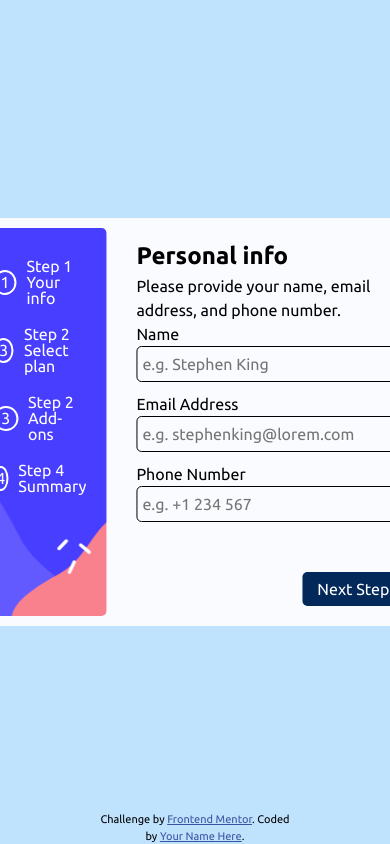
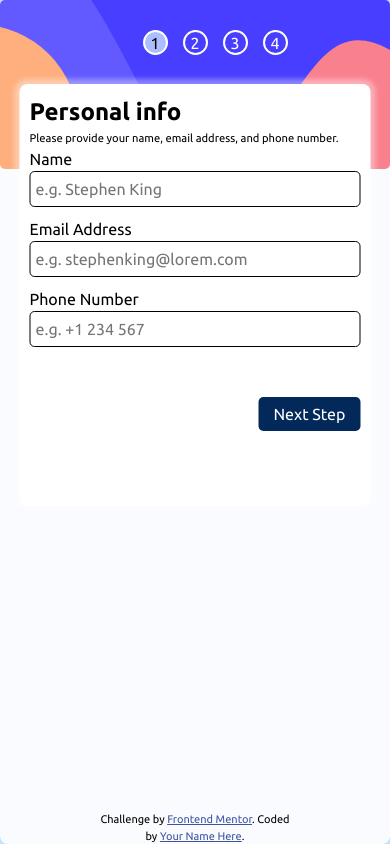
Before and after one commit to Shadrack04/Multi-step-form, a plain HTML site: page index.html in a window 390 px wide. Shown: the top 844 px of the page. Drawn offline with Linux system fonts and the light colour scheme.

Commit message:
Style the mobile view

```diff
--- a/index.html
+++ b/index.html
@@ -37,31 +37,31 @@
         <aside>
           <div class="steps">
             <div class="step step1">
-              <div class="count">1</div>
-              <div>
+              <div class="count active"><p>1</p></div>
+              <div class="step-label">
                 <p>Step 1</p>
                 <p>Your info</p>
               </div>
             </div>
             <div class="step step2">
-              <div class="count">3</div>
-              <div>
+              <div class="count"><p>2</p></div>
+              <div class="step-label">
                 <p>Step 2</p>
                 <p>Select plan</p>
               </div>
             </div>
 
             <div class="step step3">
-              <div class="count">3</div>
-              <div>
+              <div class="count"><p>3</p></div>
+              <div class="step-label">
                 <p>Step 2</p>
                 <p>Add-ons</p>
               </div>
             </div>
 
             <div class="step step4">
-              <div class="count">4</div>
-              <div>
+              <div class="count"><p>4</p></div>
+              <div class="step-label">
                 <p>Step 4</p>
                 <p>Summary</p>
               </div>
@@ -76,17 +76,28 @@
           </div>
           <form action="#">
             <label for="name">Name</label>
-            <input id="name" type="text" placeholder="e.g. Stephen King" />
+            <input
+              id="name"
+              type="text"
+              placeholder="e.g. Stephen King"
+              required
+            />
 
             <label for="email">Email Address</label>
             <input
               id="email"
               type="text"
               placeholder="e.g. stephenking@lorem.com"
+              required
             />
 
             <label for="phone">Phone Number</label>
-            <input id="phone" type="text" placeholder="e.g. +1 234 567" />
+            <input
+              id="phone"
+              type="text"
+              placeholder="e.g. +1 234 567"
+              required
+            />
 
             <div class="submit-btn-container">
               <button>Next Step</button>
--- a/styles/style.scss
+++ b/styles/style.scss
@@ -30,17 +30,18 @@ body {
   background-color: $Light-blue;
   font-family: "Ubuntu-Regular";
 }
+
 .general {
-  max-width: 800px;
   background-color: $Alabaster-neutral;
   position: absolute;
   top: 50%;
   left: 50%;
   transform: translate(-50%, -50%);
   display: grid;
-  grid-template-columns: 30% 65%;
+  grid-template-columns: 32% 65%;
   padding: 10px;
   gap: 20px;
+  border-radius: 8px;
   aside {
     background: url(../assets/images/bg-sidebar-desktop.svg);
     background-position: center;
@@ -76,13 +77,16 @@ body {
 
 .form {
   padding: 10px;
-  display: flex;
   flex-direction: column;
   justify-content: space-between;
   .form-header {
     h1 {
       font-family: "Ubuntu-Bold";
       font-size: 1.5rem;
+    }
+    p {
+      font-family: "Ubuntu-Regular";
+      font-size: 0.7rem;
     }
   }
   form {
@@ -115,3 +119,56 @@ body {
     }
   }
 }
+
+.active {
+  background-color: $Pastel-blue;
+  p {
+    color: black;
+  }
+}
+
+@media (max-width: 599px) {
+  main {
+    height: 100vh;
+  }
+  .general {
+    min-height: 100vh;
+    grid-template-columns: 1fr;
+    width: 100%;
+    background-color: $Alabaster-neutral;
+    aside {
+      background-image: url(../assets/images/bg-sidebar-mobile.svg);
+      background-position: center;
+      background-size: cover;
+      position: absolute;
+      top: 0;
+      left: 0;
+      width: 100%;
+      height: 20vh;
+      z-index: 1;
+      .steps {
+        width: 100vw;
+        flex-direction: row;
+        justify-content: center;
+        gap: 15px;
+        .step-label {
+          display: none;
+        }
+      }
+    }
+    .form {
+      background-color: $White-neutral;
+      min-height: 50vh;
+      width: 90vw;
+      border-radius: 8px;
+      box-shadow: 0 0 5px 5px rgba(255, 255, 255, 0.372);
+      position: absolute;
+      left: 50%;
+      top: 35%;
+      transform: translate(-50%, -50%);
+      justify-content: center;
+
+      z-index: 2;
+    }
+  }
+}
```
Also changed, not shown: styles/style.css, 1 other file.
